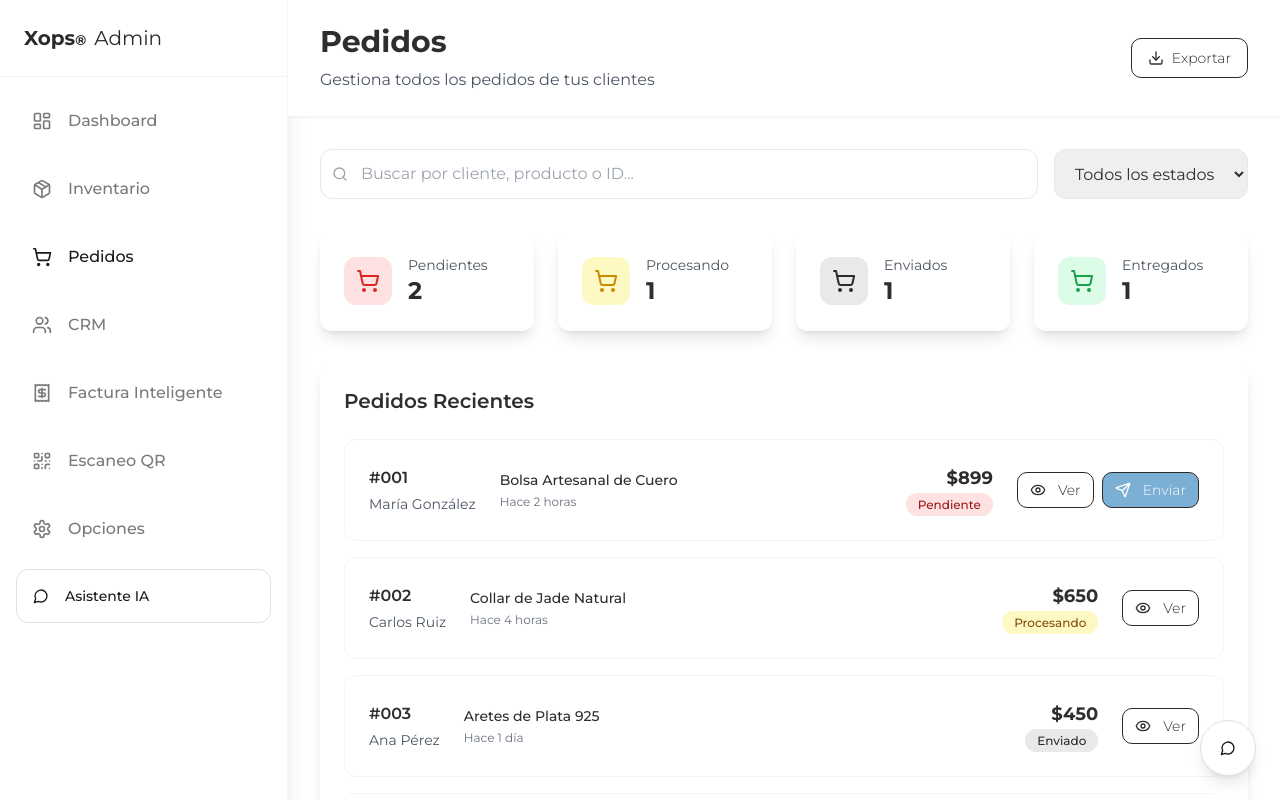
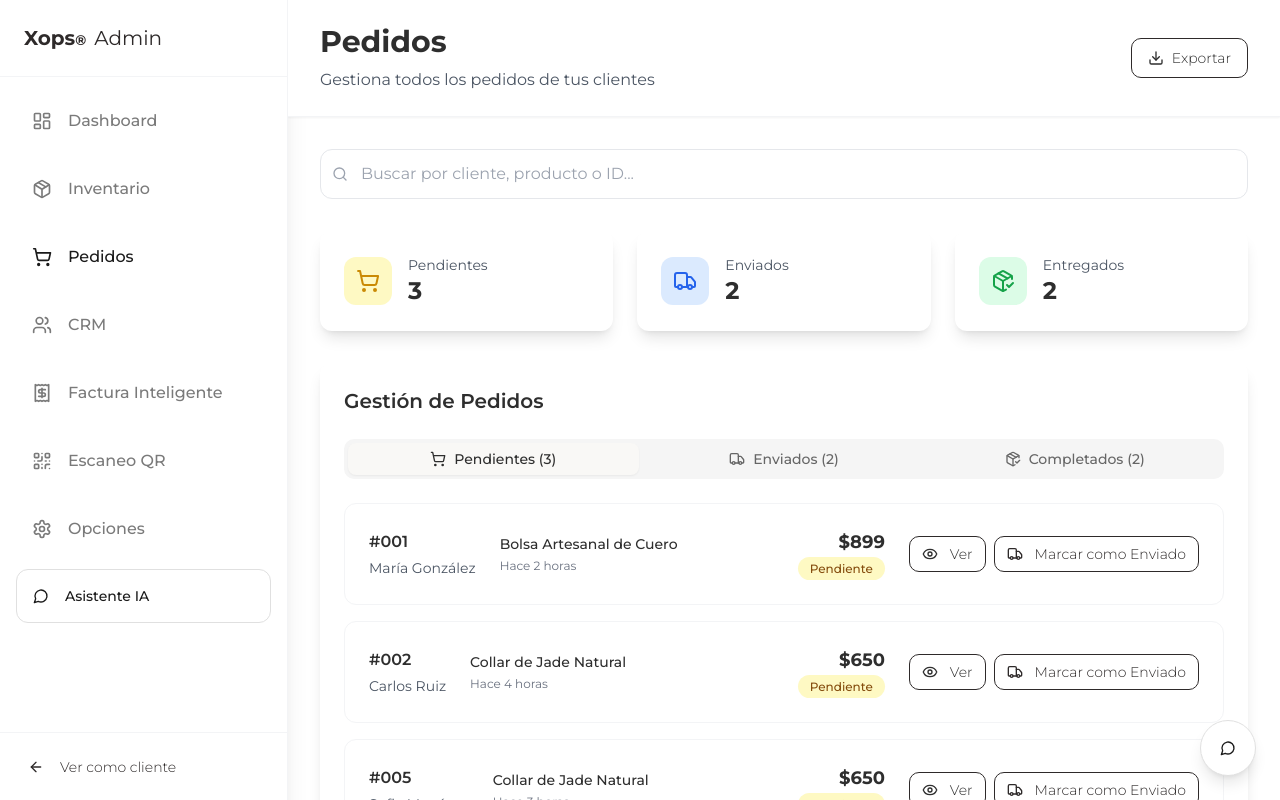
Before and after one commit to Aguilargarcia/xops-mercado-mexicano, a React (Vite) app: page /orders in a window 1280 px wide. Shown: the top 800 px of the page. Built offline with nearby package versions, Linux system fonts and the light colour scheme.

Commit message:
Add order status tabs

```diff
--- a/src/pages/admin/Orders.tsx
+++ b/src/pages/admin/Orders.tsx
@@ -1,15 +1,15 @@
 import { useState } from 'react';
 import { motion } from 'framer-motion';
-import { Search, Filter, Eye, Download, ShoppingCart, Send } from 'lucide-react';
+import { Search, Eye, Download, ShoppingCart, PackageCheck, Truck } from 'lucide-react';
 import { Button } from '@/components/ui/button';
 import { Card } from '@/components/ui/card';
+import { Tabs, TabsContent, TabsList, TabsTrigger } from '@/components/ui/tabs';
 import { Order } from '@/types';
 
 const Orders = () => {
   const [searchTerm, setSearchTerm] = useState('');
-  const [statusFilter, setStatusFilter] = useState('all');
+  const [activeTab, setActiveTab] = useState('Pendiente');
   const [orders, setOrders] = useState<Order[]>([
-
     {
       id: '#001',
       customer: 'María González',
@@ -23,7 +23,7 @@ const Orders = () => {
       customer: 'Carlos Ruiz',
       product: 'Collar de Jade Natural',
       amount: 650,
-      status: 'Procesando',
+      status: 'Pendiente',
       date: 'Hace 4 horas'
     },
     {
@@ -49,43 +49,142 @@ const Orders = () => {
       amount: 650,
       status: 'Pendiente',
       date: 'Hace 3 horas'
+    },
+    {
+      id: '#006',
+      customer: 'Pedro Sánchez',
+      product: 'Anillo de Turquesa',
+      amount: 380,
+      status: 'Enviado',
+      date: 'Hace 2 días'
+    },
+    {
+      id: '#007',
+      customer: 'Laura Torres',
+      product: 'Pulsera Tejida',
+      amount: 299,
+      status: 'Entregado',
+      date: 'Hace 5 días'
     }
   ]);
 
-  const handleSendOrder = (orderId: string) => {
+  const handleChangeStatus = (orderId: string, newStatus: 'Pendiente' | 'Enviado' | 'Entregado') => {
     setOrders(prevOrders =>
       prevOrders.map(order =>
         order.id === orderId
-          ? { ...order, status: 'Enviado' }
+          ? { ...order, status: newStatus }
           : order
       )
     );
   };
 
-  const filteredOrders = orders.filter(order => {
-    const matchesSearch = order.customer.toLowerCase().includes(searchTerm.toLowerCase()) ||
-                         order.product.toLowerCase().includes(searchTerm.toLowerCase()) ||
-                         order.id.toLowerCase().includes(searchTerm.toLowerCase());
-    const matchesStatus = statusFilter === 'all' || order.status === statusFilter;
-    return matchesSearch && matchesStatus;
-  });
+  const getFilteredOrders = (status: string) => {
+    return orders.filter(order => {
+      const matchesSearch = order.customer.toLowerCase().includes(searchTerm.toLowerCase()) ||
+                           order.product.toLowerCase().includes(searchTerm.toLowerCase()) ||
+                           order.id.toLowerCase().includes(searchTerm.toLowerCase());
+      const matchesStatus = order.status === status;
+      return matchesSearch && matchesStatus;
+    });
+  };
 
   const getStatusColor = (status: string) => {
     switch (status) {
       case 'Entregado':
         return 'bg-green-100 text-green-800';
       case 'Enviado':
-        return 'bg-xops-black/10 text-xops-black';
-      case 'Procesando':
+        return 'bg-blue-100 text-blue-800';
+      case 'Pendiente':
         return 'bg-yellow-100 text-yellow-800';
-      case 'Pendiente':
-        return 'bg-red-100 text-red-800';
       default:
-        return 'bg-gray-100 text-tertiary';
+        return 'bg-gray-100 text-gray-800';
     }
   };
 
-  const statuses = ['all', 'Pendiente', 'Procesando', 'Enviado', 'Entregado'];
+  const getNextStatus = (currentStatus: string): 'Enviado' | 'Entregado' | null => {
+    switch (currentStatus) {
+      case 'Pendiente':
+        return 'Enviado';
+      case 'Enviado':
+        return 'Entregado';
+      default:
+        return null;
+    }
+  };
+
+  const getStatusButtonLabel = (currentStatus: string): string => {
+    const nextStatus = getNextStatus(currentStatus);
+    if (!nextStatus) return '';
+    return nextStatus === 'Enviado' ? 'Marcar como Enviado' : 'Marcar como Entregado';
+  };
+
+  const renderOrdersList = (status: string) => {
+    const filteredOrders = getFilteredOrders(status);
+
+    return (
+      <div className="space-y-4">
+        {filteredOrders.map((order, index) => (
+          <motion.div
+            key={order.id}
+            initial={{ opacity: 0, y: 20 }}
+            animate={{ opacity: 1, y: 0 }}
+            transition={{ delay: index * 0.05 }}
+            className="flex items-center justify-between p-6 border border-gray-100 rounded-xl hover:shadow-md transition-all duration-300"
+          >
+            <div className="flex items-center gap-6">
+              <div className="space-y-1">
+                <p className="font-semibold text-xops-dark">{order.id}</p>
+                <p className="text-sm text-gray-600">{order.customer}</p>
+              </div>
+
+              <div className="space-y-1">
+                <p className="text-sm font-medium text-xops-dark">{order.product}</p>
+                <p className="text-xs text-gray-500">{order.date}</p>
+              </div>
+            </div>
+
+            <div className="flex items-center gap-6">
+              <div className="text-right">
+                <p className="font-bold text-xops-dark text-lg">${order.amount.toLocaleString()}</p>
+                <span className={`text-xs px-3 py-1 rounded-full font-medium ${getStatusColor(order.status)}`}>
+                  {order.status}
+                </span>
+              </div>
+
+              <div className="flex gap-2">
+                <Button variant="outline" size="sm">
+                  <Eye className="w-4 h-4 mr-1" />
+                  Ver
+                </Button>
+
+                {getNextStatus(order.status) && (
+                  <Button
+                    variant="default"
+                    size="sm"
+                    onClick={() => handleChangeStatus(order.id, getNextStatus(order.status)!)}
+                  >
+                    {getNextStatus(order.status) === 'Enviado' ? (
+                      <Truck className="w-4 h-4 mr-1" />
+                    ) : (
+                      <PackageCheck className="w-4 h-4 mr-1" />
+                    )}
+                    {getStatusButtonLabel(order.status)}
+                  </Button>
+                )}
+              </div>
+            </div>
+          </motion.div>
+        ))}
+
+        {filteredOrders.length === 0 && (
+          <div className="text-center py-12">
+            <ShoppingCart className="w-16 h-16 text-gray-400 mx-auto mb-4" />
+            <p className="text-gray-600">No se encontraron pedidos en {status}</p>
+          </div>
+        )}
+      </div>
+    );
+  };
 
   return (
     <>
@@ -112,38 +211,24 @@ const Orders = () => {
       </motion.header>
 
       <div className="p-8 space-y-8">
-        {/* Filtros y búsqueda */}
-        <div className="flex flex-col md:flex-row gap-4">
-          <div className="flex-1 relative">
-            <Search className="absolute left-3 top-1/2 transform -translate-y-1/2 text-gray-400 w-4 h-4" />
-            <input
-              type="text"
-              placeholder="Buscar por cliente, producto o ID..."
-              value={searchTerm}
-              onChange={(e) => setSearchTerm(e.target.value)}
-              className="w-full pl-10 pr-4 py-3 border border-gray-200 rounded-xl focus:ring-2 focus:ring-xops-blue focus:border-transparent"
-            />
-          </div>
-
-          <select
-            value={statusFilter}
-            onChange={(e) => setStatusFilter(e.target.value)}
-            className="px-4 py-3 border border-gray-200 rounded-xl focus:ring-2 focus:ring-xops-blue focus:border-transparent"
-          >
-            {statuses.map(status => (
-              <option key={status} value={status}>
-                {status === 'all' ? 'Todos los estados' : status}
-              </option>
-            ))}
-          </select>
+        {/* Búsqueda */}
+        <div className="flex-1 relative">
+          <Search className="absolute left-3 top-1/2 transform -translate-y-1/2 text-gray-400 w-4 h-4" />
+          <input
+            type="text"
+            placeholder="Buscar por cliente, producto o ID..."
+            value={searchTerm}
+            onChange={(e) => setSearchTerm(e.target.value)}
+            className="w-full pl-10 pr-4 py-3 border border-gray-200 rounded-xl focus:ring-2 focus:ring-xops-blue focus:border-transparent"
+          />
         </div>
 
         {/* Stats de pedidos */}
-        <div className="grid grid-cols-1 md:grid-cols-4 gap-6">
+        <div className="grid grid-cols-1 md:grid-cols-3 gap-6">
           <Card className="p-6 border-0 shadow-lg">
             <div className="flex items-center gap-4">
-              <div className="w-12 h-12 bg-red-100 rounded-xl flex items-center justify-center">
-                <ShoppingCart className="w-6 h-6 text-red-600" />
+              <div className="w-12 h-12 bg-yellow-100 rounded-xl flex items-center justify-center">
+                <ShoppingCart className="w-6 h-6 text-yellow-600" />
               </div>
               <div>
                 <p className="text-sm text-gray-600">Pendientes</p>
@@ -156,22 +241,8 @@ const Orders = () => {
 
           <Card className="p-6 border-0 shadow-lg">
             <div className="flex items-center gap-4">
-              <div className="w-12 h-12 bg-yellow-100 rounded-xl flex items-center justify-center">
-                <ShoppingCart className="w-6 h-6 text-yellow-600" />
-              </div>
-              <div>
-                <p className="text-sm text-gray-600">Procesando</p>
-                <p className="text-2xl font-bold text-xops-dark">
-                  {orders.filter(o => o.status === 'Procesando').length}
-                </p>
-              </div>
-            </div>
-          </Card>
-
-          <Card className="p-6 border-0 shadow-lg">
-            <div className="flex items-center gap-4">
-              <div className="w-12 h-12 bg-xops-black/10 rounded-xl flex items-center justify-center">
-                <ShoppingCart className="w-6 h-6 text-xops-black" />
+              <div className="w-12 h-12 bg-blue-100 rounded-xl flex items-center justify-center">
+                <Truck className="w-6 h-6 text-blue-600" />
               </div>
               <div>
                 <p className="text-sm text-gray-600">Enviados</p>
@@ -185,7 +256,7 @@ const Orders = () => {
           <Card className="p-6 border-0 shadow-lg">
             <div className="flex items-center gap-4">
               <div className="w-12 h-12 bg-green-100 rounded-xl flex items-center justify-center">
-                <ShoppingCart className="w-6 h-6 text-green-600" />
+                <PackageCheck className="w-6 h-6 text-green-600" />
               </div>
               <div>
                 <p className="text-sm text-gray-600">Entregados</p>
@@ -197,69 +268,39 @@ const Orders = () => {
           </Card>
         </div>
 
-        {/* Lista de pedidos */}
+        {/* Tabs de pedidos */}
         <Card className="border-0 shadow-lg">
           <div className="p-6">
-            <h2 className="text-xl font-semibold text-xops-dark mb-6">Pedidos Recientes</h2>
+            <h2 className="text-xl font-semibold text-xops-dark mb-6">Gestión de Pedidos</h2>
 
-            <div className="space-y-4">
-              {filteredOrders.map((order, index) => (
-                <motion.div
-                  key={order.id}
-                  initial={{ opacity: 0, y: 20 }}
-                  animate={{ opacity: 1, y: 0 }}
-                  transition={{ delay: index * 0.1 }}
-                  className="flex items-center justify-between p-6 border border-gray-100 rounded-xl hover:shadow-md transition-all duration-300"
-                >
-                  <div className="flex items-center gap-6">
-                    <div className="space-y-1">
-                      <p className="font-semibold text-xops-dark">{order.id}</p>
-                      <p className="text-sm text-gray-600">{order.customer}</p>
-                    </div>
+            <Tabs value={activeTab} onValueChange={setActiveTab} className="w-full">
+              <TabsList className="grid w-full grid-cols-3 mb-6">
+                <TabsTrigger value="Pendiente" className="flex items-center gap-2">
+                  <ShoppingCart className="w-4 h-4" />
+                  Pendientes ({orders.filter(o => o.status === 'Pendiente').length})
+                </TabsTrigger>
+                <TabsTrigger value="Enviado" className="flex items-center gap-2">
+                  <Truck className="w-4 h-4" />
+                  Enviados ({orders.filter(o => o.status === 'Enviado').length})
+                </TabsTrigger>
+                <TabsTrigger value="Entregado" className="flex items-center gap-2">
+                  <PackageCheck className="w-4 h-4" />
+                  Completados ({orders.filter(o => o.status === 'Entregado').length})
+                </TabsTrigger>
+              </TabsList>
 
-                    <div className="space-y-1">
-                      <p className="text-sm font-medium text-xops-dark">{order.product}</p>
-                      <p className="text-xs text-gray-500">{order.date}</p>
-                    </div>
-                  </div>
+              <TabsContent value="Pendiente">
+                {renderOrdersList('Pendiente')}
+              </TabsContent>
 
-                  <div className="flex items-center gap-6">
-                    <div className="text-right">
-                      <p className="font-bold text-xops-dark text-lg">${order.amount.toLocaleString()}</p>
-                      <span className={`text-xs px-3 py-1 rounded-full font-medium ${getStatusColor(order.status)}`}>
-                        {order.status}
-                      </span>
-                    </div>
+              <TabsContent value="Enviado">
+                {renderOrdersList('Enviado')}
+              </TabsContent>
 
-                    <div className="flex gap-2">
-                      <Button variant="outline" size="sm">
-                        <Eye className="w-4 h-4 mr-1" />
-                        Ver
-                      </Button>
-
-                      {order.status === 'Pendiente' && (
-                        <Button
-                          variant="default"
-                          size="sm"
-                          onClick={() => handleSendOrder(order.id)}
-                          className="bg-xops-blue hover:bg-xops-blue/90 text-white"
-                        >
-                          <Send className="w-4 h-4 mr-1" />
-                          Enviar
-                        </Button>
-                      )}
-                    </div>
-                  </div>
-                </motion.div>
-              ))}
-            </div>
-
-            {filteredOrders.length === 0 && (
-              <div className="text-center py-12">
-                <ShoppingCart className="w-16 h-16 text-gray-400 mx-auto mb-4" />
-                <p className="text-gray-600">No se encontraron pedidos</p>
-              </div>
-            )}
+              <TabsContent value="Entregado">
+                {renderOrdersList('Entregado')}
+              </TabsContent>
+            </Tabs>
           </div>
         </Card>
       </div>
```
